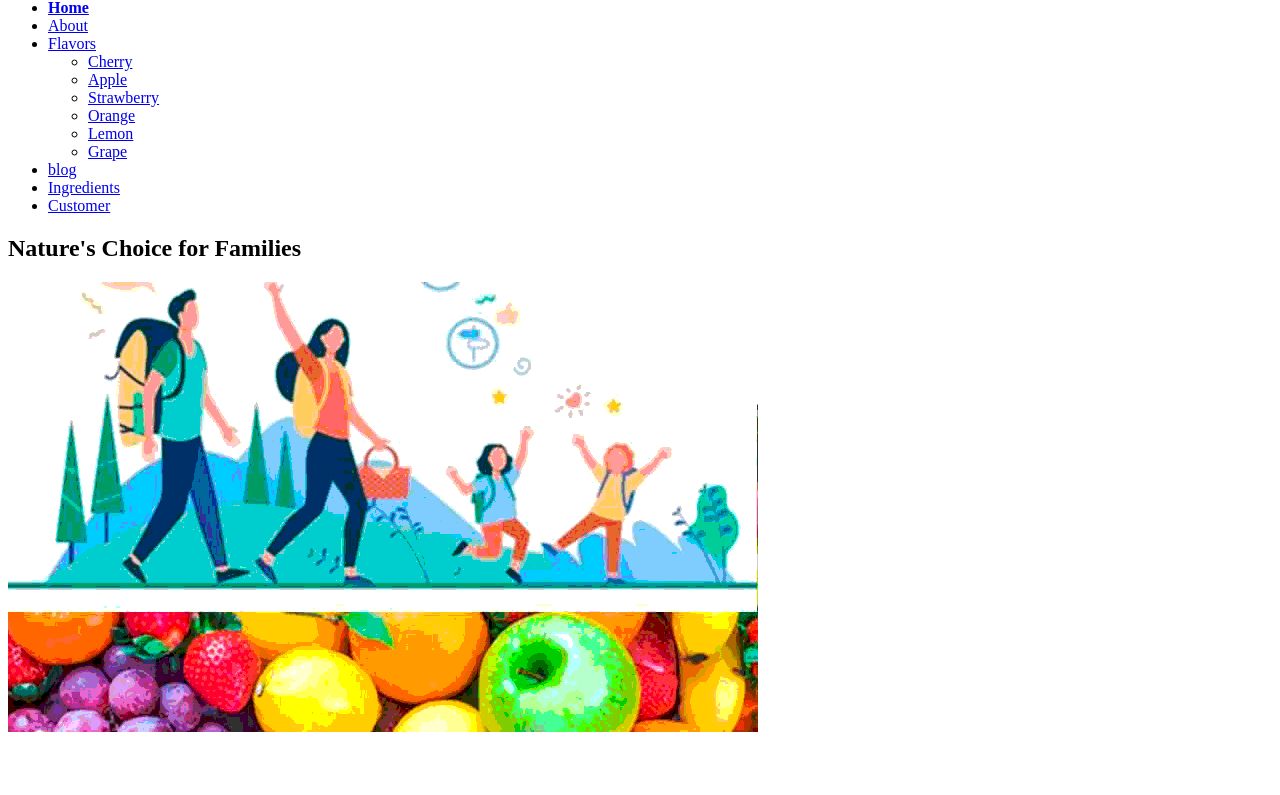
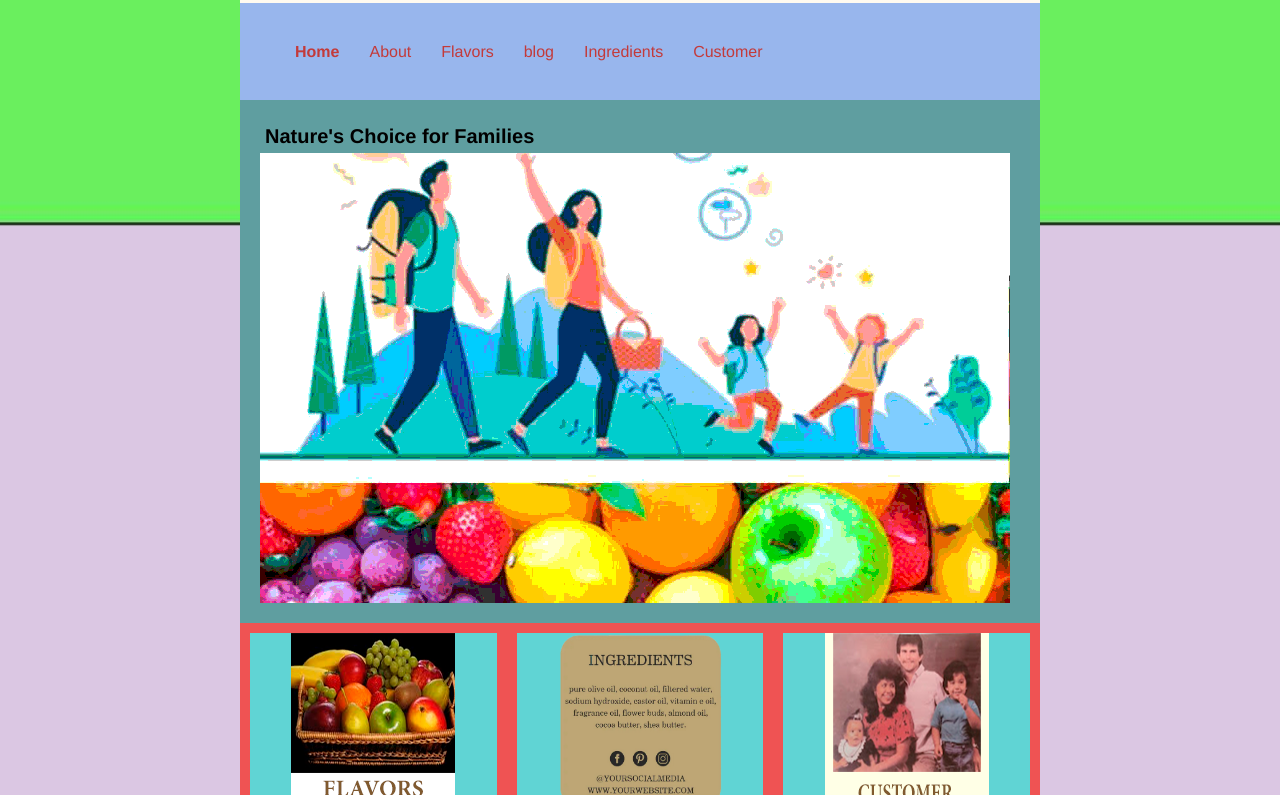
Before and after one commit to RonnieBlair/pennyfinaljuice.github.io, a plain HTML site: page index.html in a window 1280 px wide. Shown: the part 169-964 px from the top of the page. Drawn offline with Linux system fonts and the light colour scheme; files whose address does not match are found by name.

Commit message:
Update index.html

```diff
--- a/index.html
+++ b/index.html
@@ -6,7 +6,7 @@
         <meta name="Keywords" content="Las Vegas, Healthy Lifestyle, Pre School, Juices">
         <meta name="author" content="Ronnie Blair">
         <meta name="viewport" content="width=device-width, initial-scale=1.0">
-        <link rel=“stylesheet” href=“mystyle.css”>
+        <link rel="stylesheet" type="text/css" href="mystyle.css">
     </head>
 
     <body>
@@ -22,7 +22,6 @@
                     <li><a href="index.html"><b>Home</b></a></li>
                     <li><a href="About.html">About</a></li>
                     <li><a href="Flavors.html">Flavors</a>
-                        <!--Dropdown-->
                         <ul>
                             <li><a href="Cherry.html">Cherry</a></li>
                             <li><a href="Apple.HTML">Apple</a></li>
@@ -45,35 +44,6 @@
                 <img src="Penny-juice-slider-1.gif" alt="Penny Juice Healthy Natural Flavors & Ingredients" Width="750" height="450">
             </div>
 
-            <br><br><br><br><br>
-
-            <!--<div class="carousel-Wrapper">
-<span id="item-1"></span>
-<span id="item-2"></span>
-<span id="item-3"></span>
-
-<div class="carousel-item-1">
-<h2>Penny Juice - Seadide</h2>
-<p>Enjoy a healthy Penny Juice drink</p>
-<a class="arrow arrow-prev" href="#item-3"></a>
-<a class="arrow arrow-prev" href="#item-2"></a>
-</div>
-
-<div class="carousel-item-2">
-<h2>Penny Juice - Restaurant</h2>
-<p>Enjoy a healthy Penny Juice drink on your picnic</p>
-<a class="arrow arrow-prev" href="#item-1"></a>
-<a class="arrow arrow-prev" href="#item-3"></a>
-</div>
-
-<div class="carousel-item-3">
-<h2>Penny Juice - Outdoors</h2>
-<p>Enjoy the outdoors with Penny Juice</p>
-<a class="arrow arrow-prev" href="#item-2"></a>
-<a class="arrow arrow-prev" href="#item-1"></a>
-</div>
-</div> -->
-
 
 <div class="flex-container2">
 <div><img src="Flavors.png" alt="Penny Juice Healthy Natural Flavors & Ingredients" Width="164" height="176"></div>
```
